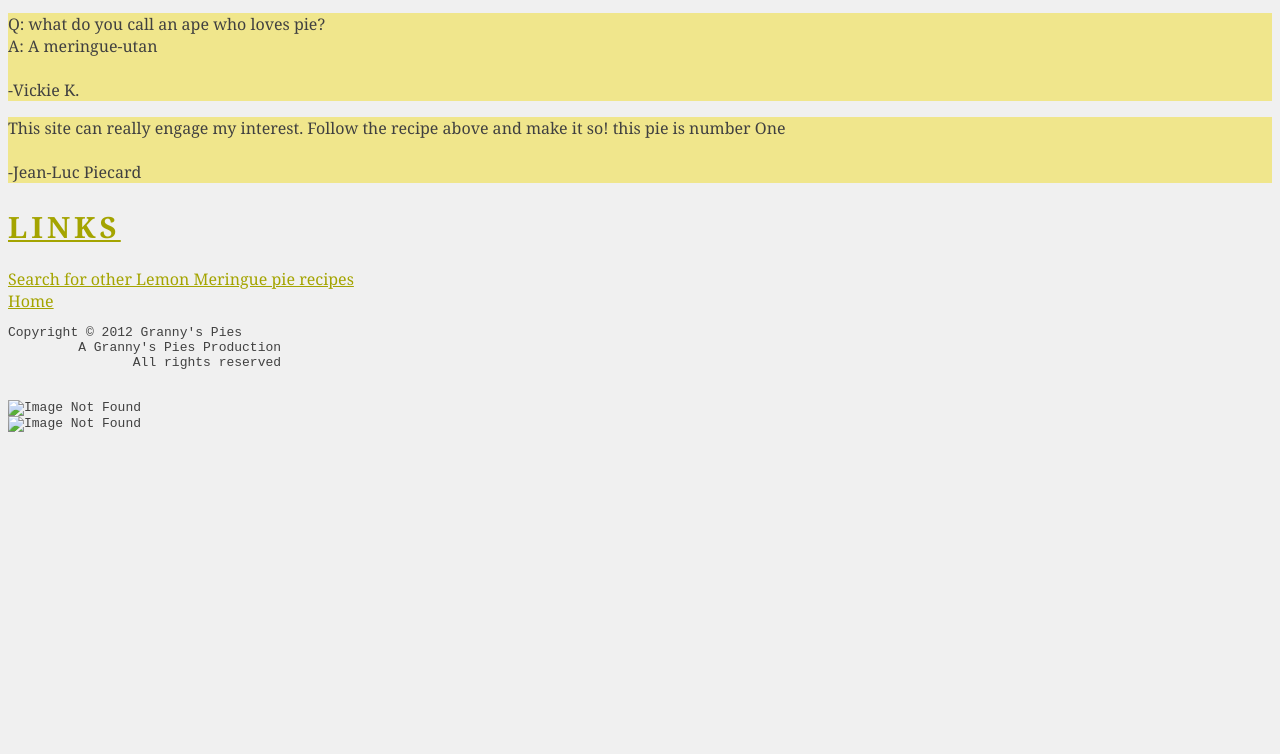
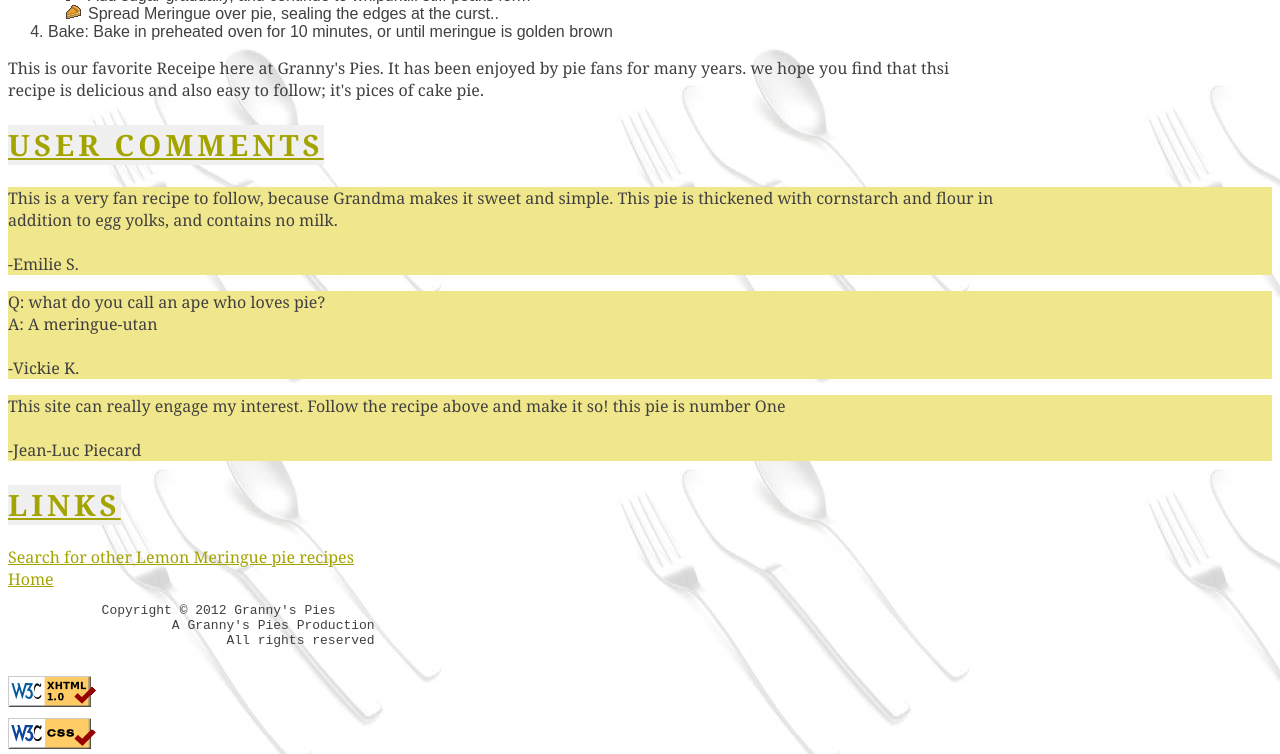
Before and after one commit to HadisMehari/hadismehari.github.io, a plain HTML site: page pie/pie.html in a window 1280 px wide. Shown: the part 1133-1887 px from the top of the page. Before the commit the page ends 1608 px from the top, so only its background shows below. Drawn offline with Linux system fonts and the light colour scheme; files whose address does not match are found by name.

Commit message:
pie update

```diff
--- a/pie/pie.html
+++ b/pie/pie.html
@@ -7,13 +7,13 @@
     <title>Homework01</title>
     <link href="piestyle.css" type="text/css" rel="stylesheet"/>
 </head>
-<body background="images/silverware.jpg">
+<body>
     <div>
         <h1><span>Grandma's Lemon Meringue Pie.</span>  </h1>
         <hr>
 
-        <div>
-            <img src="images/pie.jpg" alt="Image Not Found">
+        <div id = "image">
+            <img src="../images/pie.jpg" alt="Image Not Found">
         </div>
 
         <div>
@@ -112,20 +112,26 @@
             <a href = 'https://hadismehari.github.io/index.html'>Home</a><br>
 
         </div>
+    </div>
 
+    <div>
+        <pre>
+            Copyright &copy; 2012 Granny's Pies
+                     A Granny's Pies Production
+                            All rights reserved
+                        </pre>
+    </div>
 
+    <div id ="image1">
+        <a href="http://validator.w3.org/check?uri=https://hadismehari.github.io/pie/pie.html" target="_blank">
+        <img src="../images/w3c-html.png" alt="HTML Validator"/> </a>
+    </div>
+    <br>
 
-
-    <pre>
-Copyright &copy; 2012 Granny's Pies
-         A Granny's Pies Production
-                All rights reserved
-
-
-<img class = "copyright" src="images/w3c-html.png" alt="Image Not Found">
-<img class = "copyright" src="images/w3c-html.png" alt="Image Not Found">
-
-    </pre>
+    <div id ="image2">
+        <a href="https://jigsaw.w3.org/css-validator/validator?uri=https://hadismehari.github.io/pie/pie.css" target="_blank">
+        <img src="../images/w3c-css.png" alt="CSS Validator"/></a>
+    </div>
 
 </body>
 </html>
--- a/pie/piestyle.css
+++ b/pie/piestyle.css
@@ -1,6 +1,4 @@
 h1 span {
-
-
 
     font-weight: bold;
     font-size:  22pt;
@@ -12,6 +10,9 @@ h1 span {
     text-align: center;
 
     }
+    body{
+      background-image: url("../images/silverware.jpg");
+    }
 
 
     ol{
@@ -19,7 +20,7 @@ h1 span {
       font-size: 16px;
   }
 
-    img{
+    #image{
         width: 300px;
         height: 300px;
     }
@@ -75,7 +76,12 @@ h1 span {
 
         }
 
-        #devpic{
-          height:60px;
+  #devpic{
+      height:60px;
 
       }
+
+    #image1,#image2{
+        width: 20px;
+        height: 20px;
+    }
```
Also changed, not shown: index.html (+1 -1 lines).
